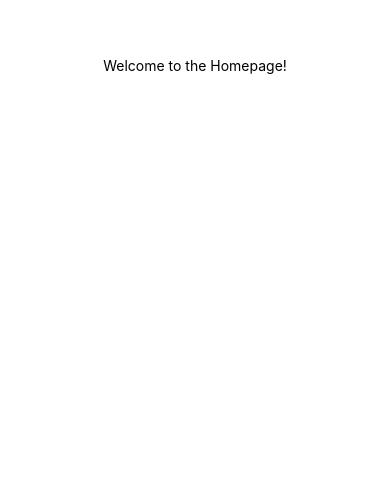
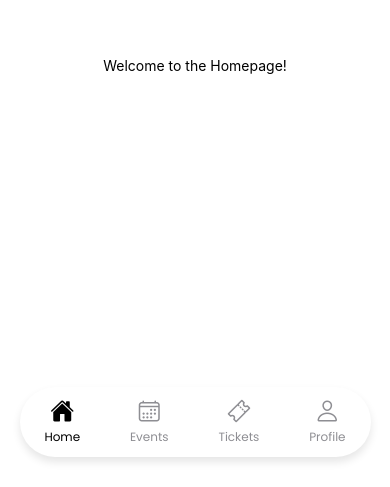
Before and after one commit to Barodaweb-1foodpot/HiIndia_App, a React Native app: screen /App in a window 390 px wide. Shown: the part 357-844 px from the top of the page. Built offline with nearby package versions, Linux system fonts and the light colour scheme.

Commit message:
CustomTabBar created

```diff
--- a/package.json
+++ b/package.json
@@ -12,6 +12,7 @@
   "dependencies": {
     "@expo/vector-icons": "^14.0.4",
     "@react-native-async-storage/async-storage": "^1.23.1",
+    "@react-navigation/bottom-tabs": "^7.2.0",
     "@react-navigation/native": "^7.0.14",
     "@react-navigation/native-stack": "^7.2.0",
     "@react-navigation/stack": "^7.1.1",
--- /dev/null
+++ b/src/components/CustomTabBar.js
@@ -0,0 +1,103 @@
+import React from "react";
+import { View, Text, TouchableOpacity, StyleSheet } from "react-native";
+import Ionicons from "react-native-vector-icons/Ionicons";
+
+const CustomTabBar = ({ state, descriptors, navigation }) => {
+  return (
+    <View style={styles.container}>
+      {state.routes.map((route, index) => {
+        const { options } = descriptors[route.key];
+        const label =
+          options.tabBarLabel !== undefined
+            ? options.tabBarLabel
+            : options.title !== undefined
+            ? options.title
+            : route.name;
+
+        const isFocused = state.index === index;
+
+        const onPress = () => {
+          const event = navigation.emit({
+            type: "tabPress",
+            target: route.key,
+            canPreventDefault: true,
+          });
+
+          if (!isFocused && !event.defaultPrevented) {
+            navigation.navigate(route.name);
+          }
+        };
+
+        const iconName = () => {
+          switch (route.name) {
+            case "Home":
+              return isFocused ? "home" : "home-outline";
+            case "Events":
+              return isFocused ? "calendar" : "calendar-outline";
+            case "Tickets":
+              return isFocused ? "ticket" : "ticket-outline";
+            case "Profile":
+              return isFocused ? "person" : "person-outline";
+            default:
+              return "ellipse-outline";
+          }
+        };
+
+        return (
+          <TouchableOpacity
+            key={index}
+            accessibilityRole="button"
+            accessibilityState={isFocused ? { selected: true } : {}}
+            accessibilityLabel={options.tabBarAccessibilityLabel}
+            testID={options.tabBarTestID}
+            onPress={onPress}
+            style={styles.tabButton}
+          >
+            <Ionicons
+              name={iconName()}
+              size={24}
+              color={isFocused ? "#000000" : "#8e8e93"}
+            />
+            <Text
+              style={{
+                color: isFocused ? "#000000" : "#8e8e93",
+                fontSize: 12,
+                fontFamily: "Poppins-Regular",
+                marginTop: 4,
+              }}
+            >
+              {label}
+            </Text>
+          </TouchableOpacity>
+        );
+      })}
+    </View>
+  );
+};
+
+const styles = StyleSheet.create({
+  container: {
+    flexDirection: "row",
+    justifyContent: "space-around",
+    backgroundColor: "#FFFFFF",
+    height: 70,
+    borderRadius: 35,
+    marginHorizontal: 16,
+    position: "absolute",
+    bottom: 30,
+    alignSelf: "center",
+    alignItems: "center",
+    width: "90%",
+    shadowColor: "#000",
+    shadowOffset: { width: 0, height: 5 },
+    shadowOpacity: 0.1,
+    shadowRadius: 8,
+    elevation: 8,
+  },
+  tabButton: {
+    alignItems: "center",
+    justifyContent: "center",
+  },
+});
+
+export default CustomTabBar;
--- a/src/navigation/MainNavigator.js
+++ b/src/navigation/MainNavigator.js
@@ -5,6 +5,8 @@ import SplashScreen from "../screens/SplashScreen";
 import Onboarding from "../screens/Onboarding";
 import AuthNavigator from "./AuthNavigator";
 import ScreenNavigator from "./ScreenNavigator";
+import Homepage from "../screens/Homepage";
+import TabNavigator from "./TabNavigator";
 
 const Stack = createStackNavigator();
 
@@ -41,15 +43,17 @@ const MainNavigator = () => {
 
   return (
     <Stack.Navigator
-      initialRouteName="Onboarding"
+      // initialRouteName="Onboarding"
       screenOptions={{
         headerShown: false,
         gestureEnabled: false,
       }}
     >
-      <Stack.Screen name="Onboarding" component={Onboarding} />
-      <Stack.Screen name="Auth" component={AuthNavigator} />
-      <Stack.Screen name="App" component={ScreenNavigator} />
+      {/* <Stack.Screen name="Onboarding" component={Onboarding} /> */}
+      {/* <Stack.Screen name="Auth" component={AuthNavigator} />
+      <Stack.Screen name="App" component={ScreenNavigator} /> */}
+      <Stack.Screen name="App" component={TabNavigator} />
+      {/* <Stack.Screen name="Homepage" component={Homepage} /> */}
     </Stack.Navigator>
   );
 };
--- a/src/navigation/TabNavigator.js
+++ b/src/navigation/TabNavigator.js
@@ -0,0 +1,30 @@
+import React from "react";
+import { createBottomTabNavigator } from "@react-navigation/bottom-tabs";
+import Homepage from "../screens/Homepage";
+import EventsScreen from "../screens/EventsScreen";
+import TicketsScreen from "../screens/TicketsScreen";
+import ProfileScreen from "../screens/ProfileScreen";
+import CustomTabBar from "../components/CustomTabBar";
+
+const Tab = createBottomTabNavigator();
+
+const TabNavigator = () => {
+  return (
+    <Tab.Navigator
+      tabBar={(props) => <CustomTabBar {...props} />}
+      screenOptions={{
+        headerShown: false,
+        tabBarStyle: {
+          display: "none",
+        },
+      }}
+    >
+      <Tab.Screen name="Home" component={Homepage} />
+      <Tab.Screen name="Events" component={EventsScreen} />
+      <Tab.Screen name="Tickets" component={TicketsScreen} />
+      <Tab.Screen name="Profile" component={ProfileScreen} />
+    </Tab.Navigator>
+  );
+};
+
+export default TabNavigator;
--- /dev/null
+++ b/src/screens/EventsScreen.js
@@ -0,0 +1,21 @@
+import React from "react";
+import { View, Text, StyleSheet } from "react-native";
+
+const EventsScreen = () => {
+  return (
+    <View style={styles.container}>
+      <Text>Events Screen</Text>
+    </View>
+  );
+};
+
+const styles = StyleSheet.create({
+  container: {
+    flex: 1,
+    justifyContent: "center",
+    alignItems: "center",
+    backgroundColor: "#fff",
+  },
+});
+
+export default EventsScreen;
--- /dev/null
+++ b/src/screens/ProfileScreen.js
@@ -0,0 +1,21 @@
+import React from "react";
+import { View, Text, StyleSheet } from "react-native";
+
+const ProfileScreen = () => {
+  return (
+    <View style={styles.container}>
+      <Text>Profile Screen</Text>
+    </View>
+  );
+};
+
+const styles = StyleSheet.create({
+  container: {
+    flex: 1,
+    justifyContent: "center",
+    alignItems: "center",
+    backgroundColor: "#fff",
+  },
+});
+
+export default ProfileScreen;
--- /dev/null
+++ b/src/screens/TicketsScreen.js
@@ -0,0 +1,21 @@
+import React from "react";
+import { View, Text, StyleSheet } from "react-native";
+
+const TicketsScreen = () => {
+  return (
+    <View style={styles.container}>
+      <Text>Tickets Screen</Text>
+    </View>
+  );
+};
+
+const styles = StyleSheet.create({
+  container: {
+    flex: 1,
+    justifyContent: "center",
+    alignItems: "center",
+    backgroundColor: "#fff",
+  },
+});
+
+export default TicketsScreen;
```
Also changed, not shown: assets/placeholder.jpg (added), 1 other file (tests, documents, lock files or other folders).
